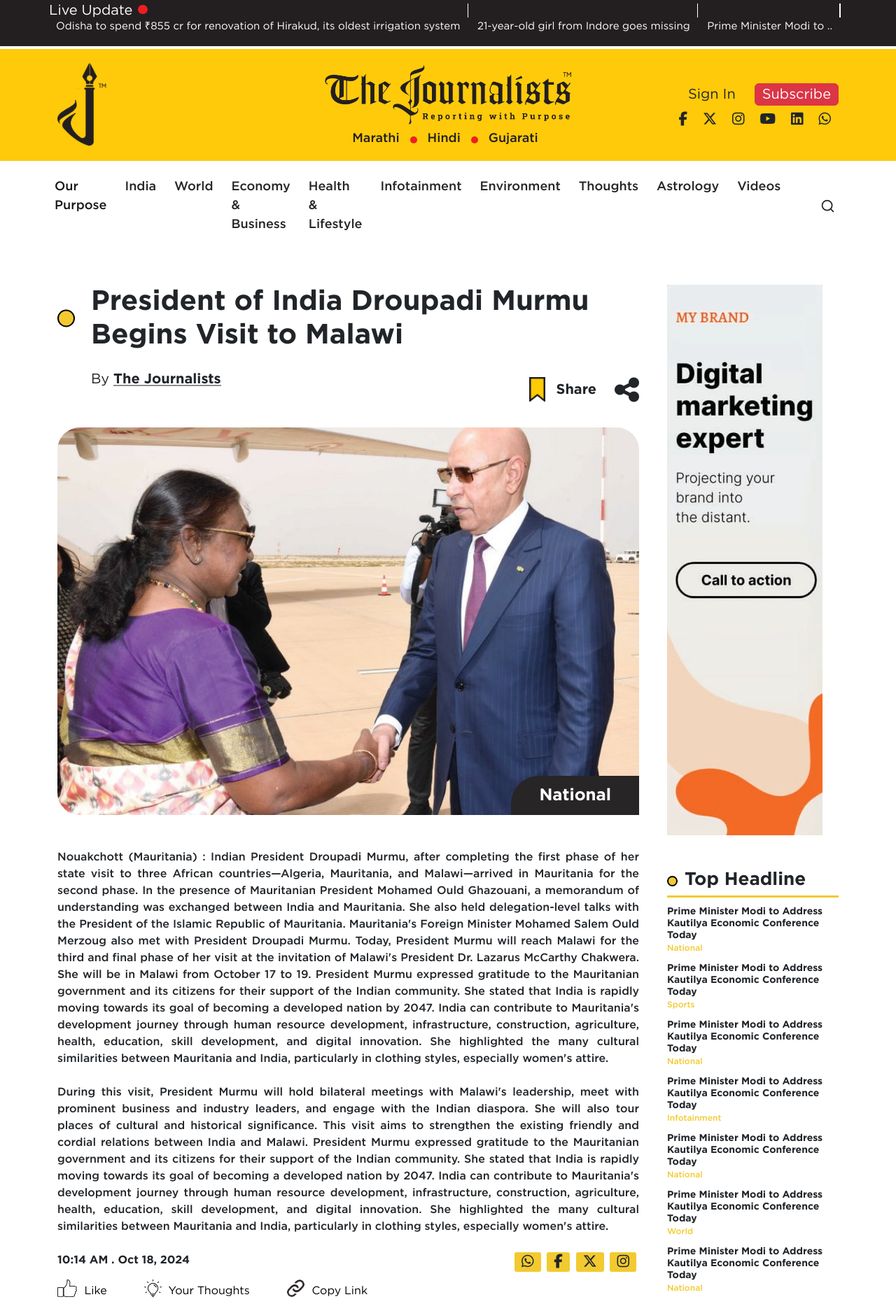
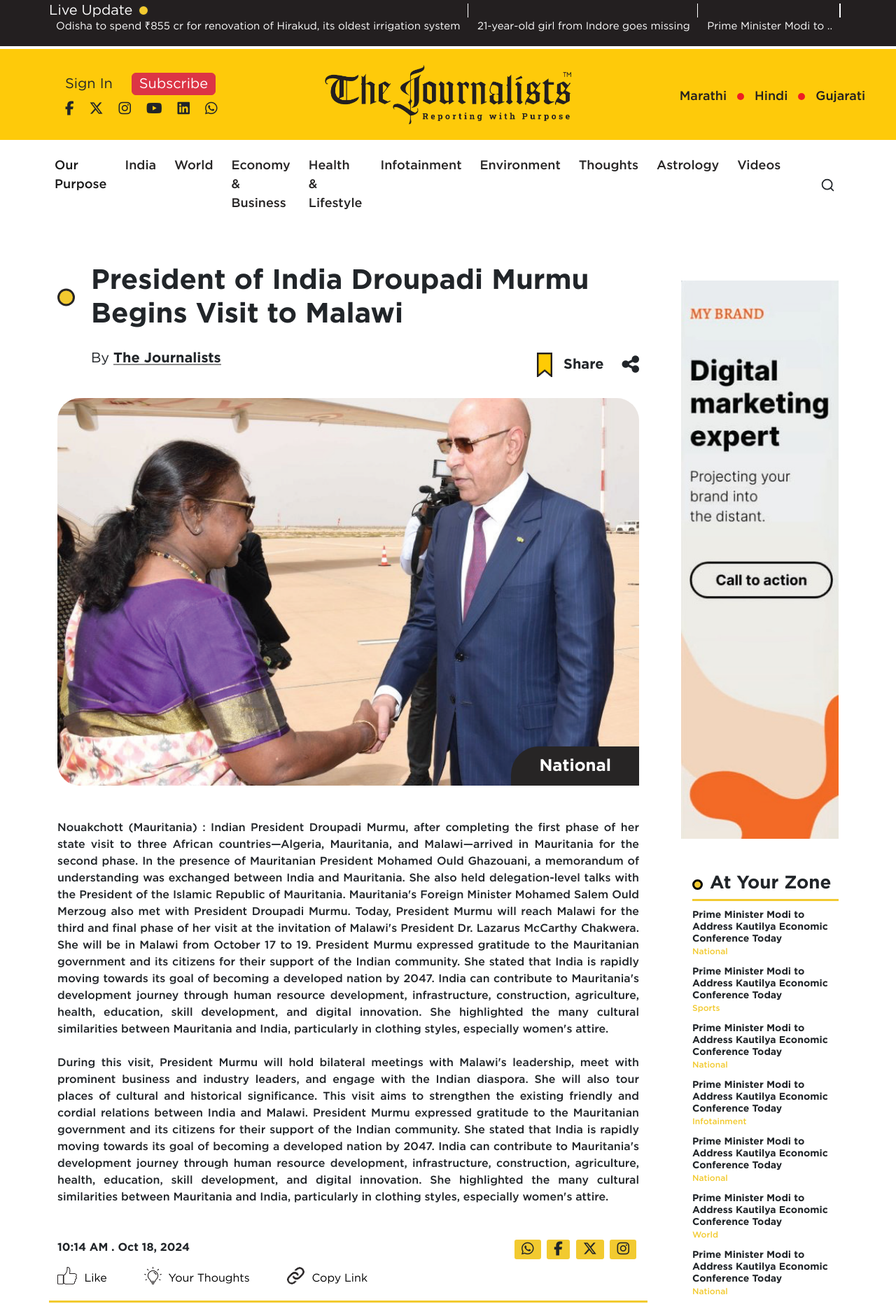
Before and after one commit to husainansari523/new_static, a plain HTML site: page detail.html in a window 1280 px wide. Shown: the part 13-1877 px from the top of the page at 70% size. Drawn offline with nearby package versions, Linux system fonts and the light colour scheme.

Commit message:
final touchup

```diff
--- a/css/styles.css
+++ b/css/styles.css
@@ -104,13 +104,14 @@ button {
 
 .header-top .head-headline-bullet::after {
     position: absolute;
-    height: 13px;
-    width: 14px;
+    height: 16px;
+    width: 16px;
     content: '';
-    background-color: #ee1d23;
+    background-color: var(--yellow);
     border-radius: 10px;
     top: 20px;
     margin-left: 8px;
+    border: 2px solid var(--black);
 }
 
 .header-top .head-headline-bullet {
@@ -159,7 +160,8 @@ button {
 }
 
 .header-main .navigation li {
-    margin-right: 40px;
+    margin-left: 40px;
+    width: auto;
 }
 
 .header-main .nav-divider::before {
@@ -168,18 +170,15 @@ button {
     width: 10px;
     height: 10px;
     margin-left: -25px;
-    margin-top: 7px;
+    margin-top: 5px;
     background-color: #ee1d23;
     border-radius: 15px;
+    left: 0;
 }
 
 .header-main .navigation a {
     text-decoration: none;
     color: #231f20;
-}
-
-.header-main .navigation li {
-    width: auto;
 }
 
 .header-main .navigation h5 {
@@ -658,8 +657,8 @@ footer .footer-logo {
     transform: translateY(-50%);
     width: 25px;
     height: 25px;
-    background-color: #f2ca30;
-    border: 2px solid black;
+    background-color: var(--yellow);
+    border: 3px solid var(--black);
     border-radius: 50%;
 }
 
@@ -738,10 +737,10 @@ footer .footer-logo {
 
 .medium-yellow-dot:before {
     content: "";
-    width: 15px;
-    height: 15px;
+    width: 16px;
+    height: 16px;
     background-color: #f2ca30;
-    border: 2px solid black;
+    border: 3px solid black;
     border-radius: 50%;
     display: inline-block;
     position: absolute;
@@ -760,7 +759,7 @@ footer .footer-logo {
     border-radius: 12px;
     left: 0;
     top: 10px;
-    border: 2px solid black;
+    border: 3px solid black;
 }
 
 .sidebar-wrapper .article-sidebar {
--- a/page1.html
+++ b/detail.html
@@ -34,36 +34,11 @@
             <nav class="container">
                 <div class="row justify-content-center align-items-center">
                     <div class="col-md-3">
-                        <a class="navbar-brand d-flex align-items-center" href="#">
-                            <img src="images/logo.png" alt="Logo" class="img-fluid header-main-logo" />
-                        </a>
-                    </div>
-                    <div class="col-md-4 offset-1">
-                        <div class="row">
-                            <img src="images/logo_full.png" class="img-fluid header-center-logo" alt="">
-                        </div>
-                        <div class="row">
-                            <div class="col-12">
-                                <ul class="navigation mb-0 mt-2">
-                                    <li><a href="">
-                                            <h5>Marathi</h5>
-                                        </a></li>
-                                    <li class="nav-divider"><a href="">
-                                            <h5>Hindi</h5>
-                                        </a></li>
-                                    <li class="nav-divider"><a href="">
-                                            <h5>Gujarati</h5>
-                                        </a></li>
-                                </ul>
-                            </div>
-                        </div>
-                    </div>
-                    <div class="col-md-3 offset-1">
-                        <div class="d-flex justify-content-end">
+                        <div class="d-flex justify-content-start">
                             <a href="#" class="header-btn btn me-3 p-0">Sign In</a>
                             <a href="#" class="header-btn btn btn-danger p-0">Subscribe</a>
                         </div>
-                        <div class="d-flex justify-content-end social-icons mt-2">
+                        <div class="d-flex justify-content-start social-icons mt-2">
                             <a href="#" class="header-btn btn p-0"><i class="fa-brands fa-facebook-f"></i></a>
                             <a href="#" class="header-btn btn p-0"><i class="fa-brands fa-x-twitter"></i></a>
                             <a href="#" class="header-btn btn p-0"><i class="fa-brands fa-instagram"></i></a>
@@ -71,6 +46,24 @@
                             <a href="#" class="header-btn btn p-0"><i class="fa-brands fa-linkedin"></i></a>
                             <a href="#" class="header-btn btn p-0"><i class="fa-brands fa-whatsapp"></i></a>
                         </div>
+                    </div>
+                    <div class="col-md-4 offset-1">
+                        <div class="row">
+                            <img src="images/logo_full.png" class="img-fluid header-center-logo" alt="">
+                        </div>
+                    </div>
+                    <div class="col-md-3 offset-1">
+                        <ul class="navigation mb-0 mt-2 text-end">
+                            <li><a href="">
+                                    <h5>Marathi</h5>
+                                </a></li>
+                            <li class="nav-divider position-relative"><a href="">
+                                    <h5>Hindi</h5>
+                                </a></li>
+                            <li class="nav-divider position-relative"><a href="">
+                                    <h5>Gujarati</h5>
+                                </a></li>
+                        </ul>
                     </div>
                 </div>
             </nav>
@@ -151,23 +144,30 @@
                                     </h1>
                                 </div>
                                 <div class="d-flex justify-content-between mb-4">
-                                    <div class="fs-5 ms-5">By <a href="#" class="position-relative article-by fw-semibold text-decoration-none text-dark">The
+                                    <div class="fs-5 ms-5">By <a href="#"
+                                            class="position-relative article-by fw-semibold text-decoration-none text-dark">The
                                             Journalists</a>
                                     </div>
                                     <div class="d-flex align-items-center">
                                         <img src="images/share-chip.png" class="img-fluid" style="height: 35px;" alt="">
                                         <span class="fw-semibold mx-3 fs-5">Share</span>
                                         <div class="share-container position-relative">
-                                            <div class="share-button bg-transparent pe-0" onclick="toggleShareMenu()"> <i
-                                                    class="fa-solid fa-share-nodes text-dark fs-1"></i>
+                                            <div class="share-button bg-transparent pe-0" onclick="toggleShareMenu()">
+                                                <i class="fa-solid fa-share-nodes text-dark fs-3"></i>
                                             </div>
                                             <div class="share-social-icons" id="socialIcons">
-                                                <a href="#" class="position-relative social-border-bottom" title="Facebook"><i class="fa-brands fa-facebook-f fs-4"></i></a>
-                                                <a href="#" class="position-relative social-border-bottom" title="Twitter"><i class="fa-brands fa-x-twitter fs-4"></i></a>
-                                                <a href="#" class="position-relative social-border-bottom" title="Instagram"><i class="fa-brands fa-instagram fs-4"></i></a>
-                                                <a href="#" class="position-relative social-border-bottom" title="Youtube"><i class="fa-brands fa-youtube fs-4"></i></a>
-                                                <a href="#" class="position-relative social-border-bottom" title="Linkedin"><i class="fa-brands fa-linkedin fs-4"></i></a>
-                                                <a href="#" title="WhatsApp"><i class="fa-brands fa-whatsapp fs-4"></i></a>
+                                                <a href="#" class="position-relative social-border-bottom"
+                                                    title="Facebook"><i class="fa-brands fa-facebook-f fs-4"></i></a>
+                                                <a href="#" class="position-relative social-border-bottom"
+                                                    title="Twitter"><i class="fa-brands fa-x-twitter fs-4"></i></a>
+                                                <a href="#" class="position-relative social-border-bottom"
+                                                    title="Instagram"><i class="fa-brands fa-instagram fs-4"></i></a>
+                                                <a href="#" class="position-relative social-border-bottom"
+                                                    title="Youtube"><i class="fa-brands fa-youtube fs-4"></i></a>
+                                                <a href="#" class="position-relative social-border-bottom"
+                                                    title="Linkedin"><i class="fa-brands fa-linkedin fs-4"></i></a>
+                                                <a href="#" title="WhatsApp"><i
+                                                        class="fa-brands fa-whatsapp fs-4"></i></a>
                                             </div>
                                         </div>
                                     </div>
@@ -177,8 +177,8 @@
 
 
                         <div class="position-relative p-0 mb-5">
-                           <div class="main-article-thumbnail overflow-hidden rounded-5">
-                               <img src="images/page1-main-news.png" class="img-fluid" alt="article-thumbnail-img">
+                            <div class="main-article-thumbnail overflow-hidden rounded-5">
+                                <img src="images/page1-main-news.png" class="img-fluid" alt="article-thumbnail-img">
                             </div>
                             <span class="main-article-chip main-article-chip-bg">National</span>
 
@@ -235,7 +235,7 @@
                             </p>
                         </div>
 
-                        <div class="row">
+                        <div class="row pt-md-4">
                             <div class="col-md-8 mb-3">
                                 <p class="mb-3"><b>10:14 AM . Oct 18, 2024</b></p>
                                 <div class="text-align-end">
@@ -383,13 +383,15 @@
 
 
                 <!-- Right Side -->
-                <div class="col-md-3">
-                    <img src="images/page1-right-adv-img.jpg" class="img-fluid mb-5 ps-md-3 w-auto" alt="">
+                <div class="col-md-3 ps-md-5">
+                    <div class="ad-section-1 mt-4">
+                        <img src="images/page1-right-adv-img.jpg" alt="" class="img-fluid w-100">
+                    </div>
                     <div class="sidebar-wrapper ps-md-3">
-                        <div class="position-relative">
+                        <div class="position-relative mt-md-5">
                             <!-- <h3 class="medium-yellow-dot fw-semibold ms-4">At Your Zone</h3> -->
                             <!-- <h3 class="top-headline ms-4">At Your Zone</h3> -->
-                            <h3 class="article-sidebar">Top Headline</h3>
+                            <h3 class="article-sidebar">At Your Zone</h3>
                             <!-- <span class="position-relative aside-heading-bar" style="width: 100%; color: red;"></span> -->
                             <div class="card headline-card no-border">
                                 <div class="card-body p-0">
```
Also changed, not shown: index.html (+22 -22 lines).
